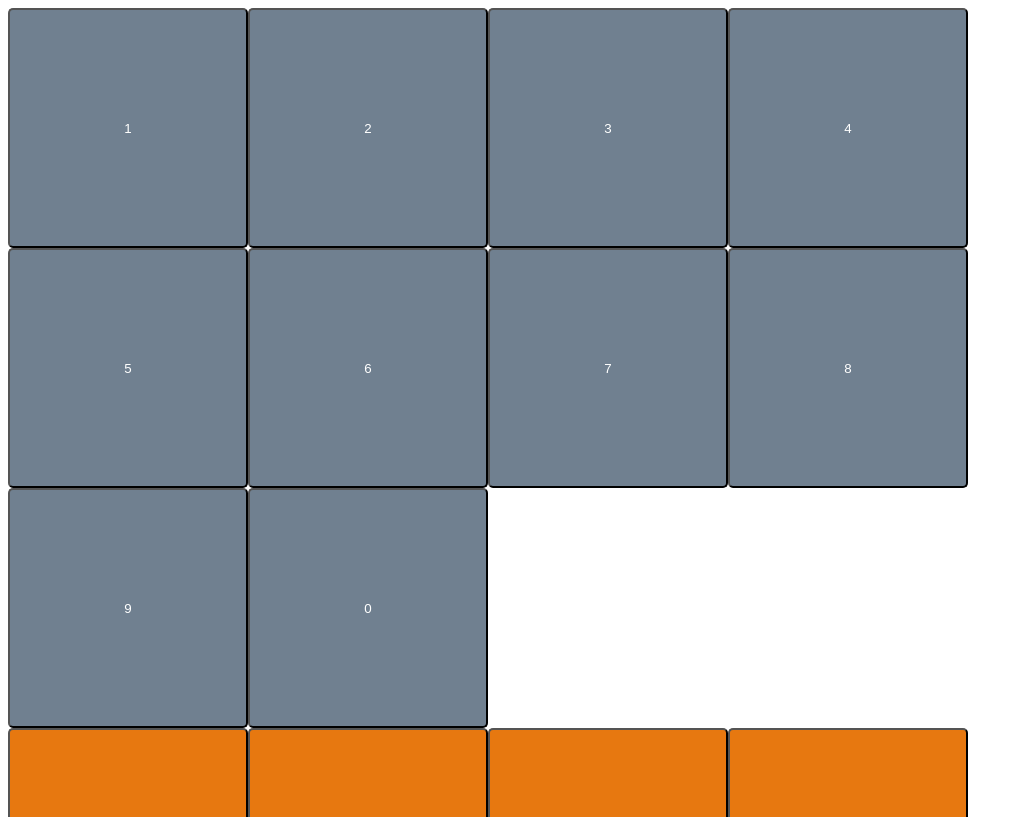
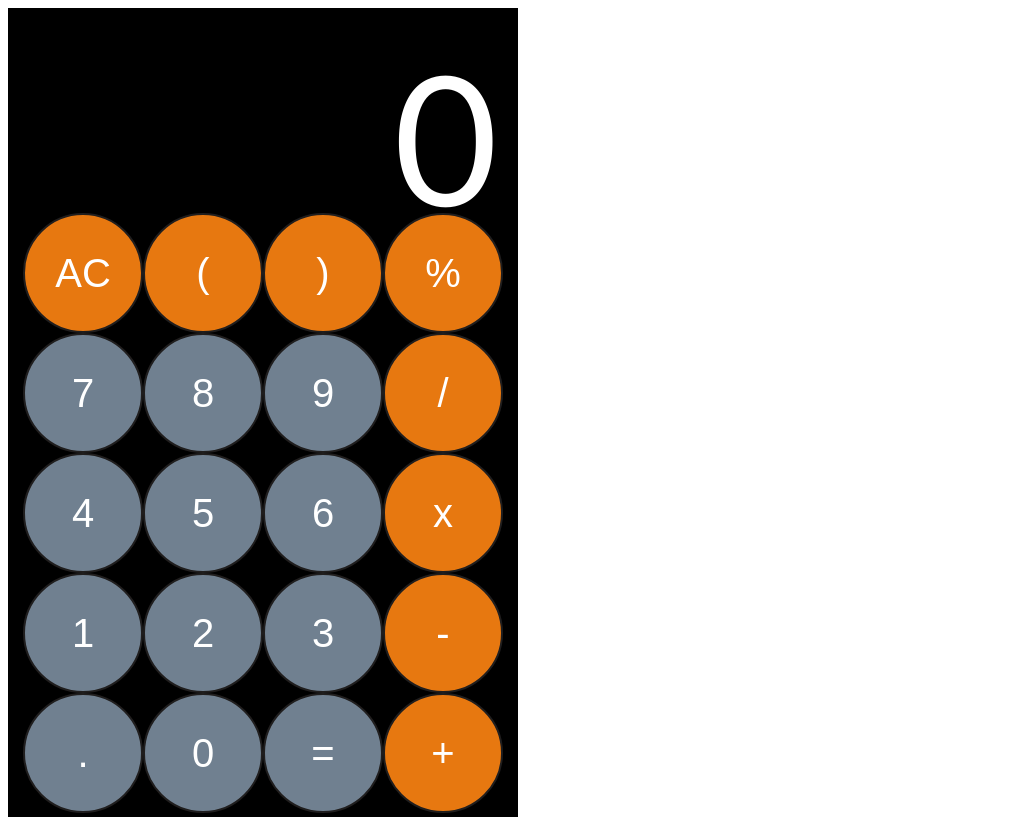
Before and after one commit to TheQuietWolf57/Calculator, a plain HTML site: page index.html in a window 1280 px wide. Shown: the top 817 px of the page, without its empty margins (0-1023 px from the left). Drawn offline with Linux system fonts and the light colour scheme.

Commit message:
Improve GUI and create working functions for operators

```diff
--- a/script.js
+++ b/script.js
@@ -9,10 +9,20 @@ const ans = document.createElement("div");
 ans.classList.add("block");
 container.appendChild(ans);
 
+//Define top operator flexbox to house AC, (, and ) in
+const topOperator = document.createElement("div");
+topOperator.classList.add("top");
+container.appendChild(topOperator);
+
 //Define numpad to house digits in
 const numpad = document.createElement("div");
 numpad.classList.add("numpad");
 container.appendChild(numpad);
+
+//Define side operator flexbox to house + - / and X
+const sideOperator = document.createElement("div");
+sideOperator.classList.add("side");
+container.appendChild(sideOperator);
 
 //Initialize global variables
 let num1 = 0;
@@ -20,7 +30,7 @@ let num2 = 0;
 let op = "";
 
 // Define each button with the appropriate symbol
-const numbers = ["1", "2", "3", "4", "5", "6", "7", "8", "9", "0"];
+const numbers = ["7", "8", "9", "4", "5", "6", "1", "2", "3", ".", "0", "="];
 for(symbol in numbers) {
     num = document.createElement("button");
     num.textContent = numbers[symbol];
@@ -28,19 +38,30 @@ for(symbol in numbers) {
     numpad.appendChild(num);
 }
 
-const operators = [".", "AC", "+", "-", "X", "/", "%", "(", ")", "+"]
-for(operator in operators) {
+
+const side = ["/","x","-","+"];
+for(operator in side) {
     symbol = document.createElement("button");
-    symbol.textContent = operators[operator];
+    symbol.textContent = side[operator];
     symbol.classList.add("operator");
     symbol.addEventListener("click", () => {
 
     });
-    container.appendChild(symbol);
+    sideOperator.appendChild(symbol);
 }
 
-const misc = ["AC", "(", ")", ]
+const topOp = ["AC", "(", ")", "%"];
+for(operator in topOp) {
+    symbol = document.createElement("button");
+    symbol.textContent = topOp[operator];
+    symbol.classList.add("operator");
+    symbol.addEventListener("click", () => {
 
+    });
+    topOperator.appendChild(symbol);
+}
+
+ans.append(num1);
 //Create functions for each operator
 function add(x, y) {
     const sum = x + y;
@@ -62,20 +83,6 @@ function mult(x, y) {
     return prod;
 }
 
-
-console.log(mult (5, 3));
-console.log(add(5, 3));
-console.log(sub(5, 3));
-console.log(div(5, 3));
-console.log(mult(5, -3));
-console.log(add(5, -3));
-console.log(sub(5, -3));
-console.log(div(5, -3));
-console.log(mult(5, .3));
-console.log(add(5, .3));
-console.log(sub(5, .3));
-console.log(div(5, .3));
-
 //function perc();
 
 //Take and assign user input
--- a/style.css
+++ b/style.css
@@ -1,33 +1,64 @@
+body {
+    font-family: 'Gill Sans', 'Gill Sans MT', Calibri, 'Trebuchet MS', sans-serif;
+}
 /*Define a class to style container */
 .container {
     display: flex;
-    width: 960px;
-    height: 960px;
-
+    width: 480px;
+    height: 780px;
     opacity: 100%;
-    justify-content: space-between;
-    flex-wrap: wrap
+    flex-wrap: wrap;
+    padding: 15px;
+    margin: 0;
+    background-color: black;
+    justify-content: center;
 }
 /*Define a class to style the answer field */
 .block {
     display: block;
+    direction: rtl;
     background-color: black;
+    color: white;
+    height: 180px;
+    width: 480px;
+    font-size: 180px;
+    padding: 5px;
+
 }
 /*Define a class to style numpad */
 .numpad {
-    border-color: red;
+    display: flex;
+    flex-wrap: wrap;
+    max-width: 360px;
+    background-color: black;
+    justify-content: center;
 }
 
+/*Define top block of operators */
+.top {
+    display: block;
+    width: 480px;
+    height: 120px;
+    background-color: black;
+}
+/*Define side block of operators */
+.side {
+    width: 120px;
+    background-color: black;
+    justify-self: start;
+}
 /*Define a class to style operators */
 .operator {
-   flex-shrink: 0;
+    flex-shrink: 0;
     background-color: rgb(231, 120, 16);
-    border-radius: 5px;
+    border-radius: 60px;
     color: white;
-    width: 240px;
-    height: 240px;
+    width: 120px;
+    height: 120px;
     text-align: center;
-    justify-content: center;
+    justify-self: right;
+    font-size: 40px;
+    border: 2px solid rgb(32, 30, 30);
 }
 
 
@@ -35,10 +66,12 @@
 .digit {
     flex-shrink: 0;
     background-color: slategray;
-    border-radius: 5px;
+    border-radius: 60px;
     color: white;
-    width: 240px;
-    height: 240px;
+    width: 120px;
+    height: 120px;
     text-align: center;
     justify-content: center;
+    font-size: 40px;
+    border: 2px solid rgb(32, 30, 30);
 }
```
